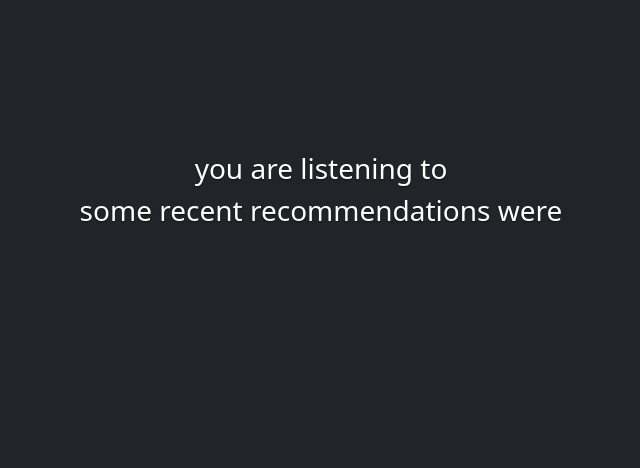
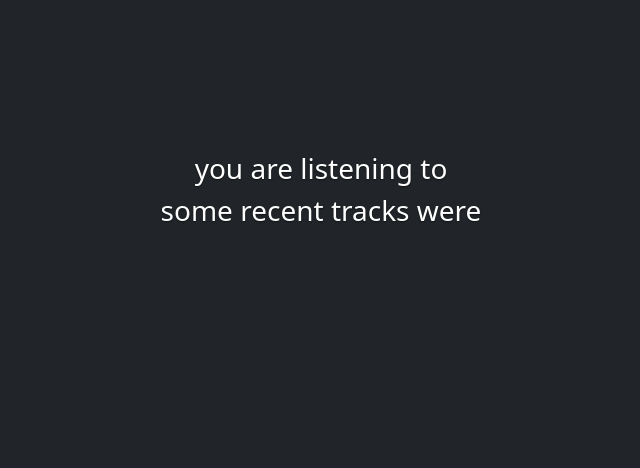
Before and after one commit to mhglover/mercury, a Python web app: template templates/index.html in a window 1280 px wide. Shown: the part 224-692 px from the top of the page, without its empty margins (319-959 px from the left). Run offline with Jinja, Linux system fonts and the light colour scheme; the template is opened without the code that fills it, so the values that code supplies are empty.

Commit message:
style: verbiage change

```diff
--- a/templates/index.html
+++ b/templates/index.html
@@ -21,7 +21,7 @@
 </table>
 {% endif %}
 
-<h3>some recent recommendations were</h3>
+<h3>some recent tracks were</h3>
 
 <table>
     {% for track in w.history %}
```
